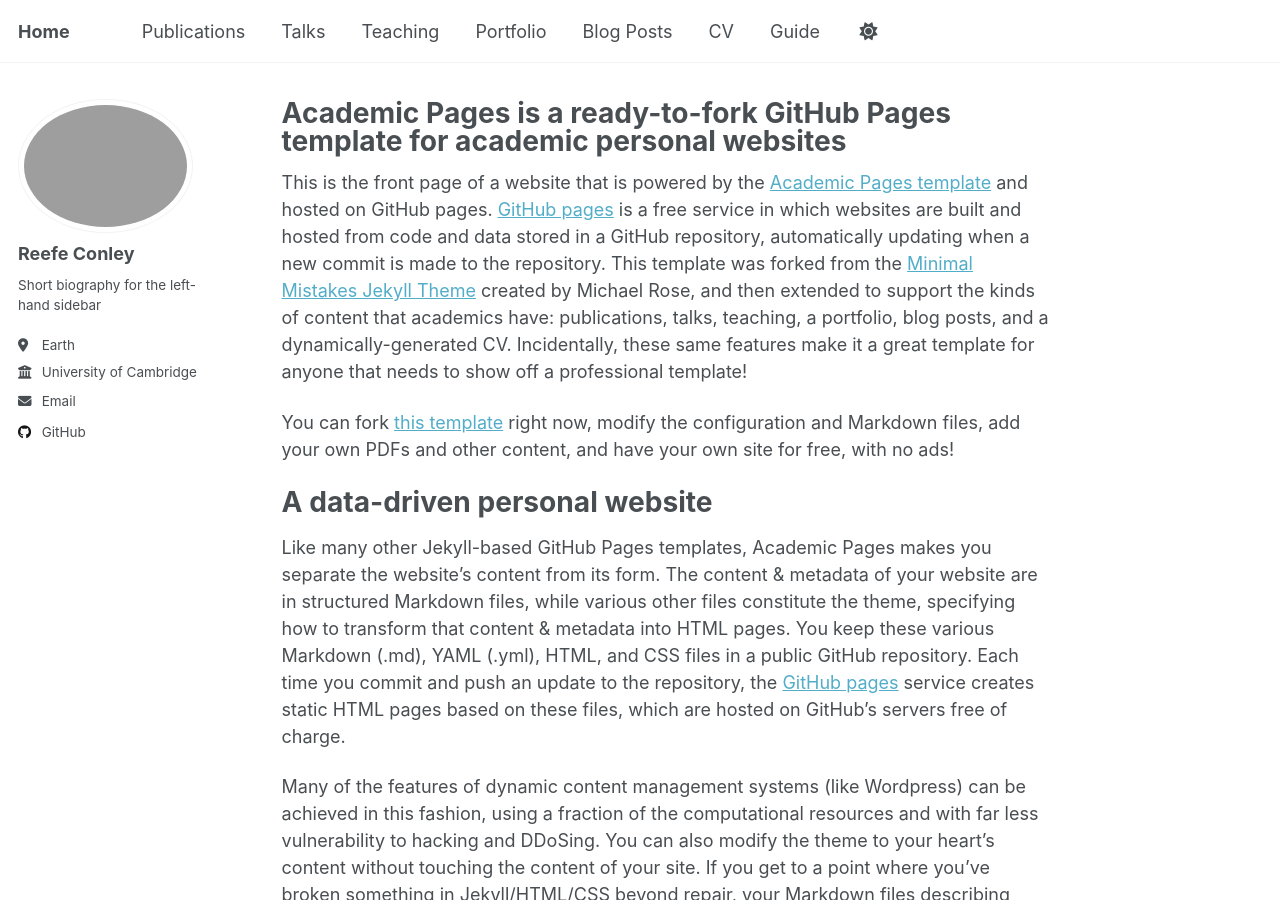
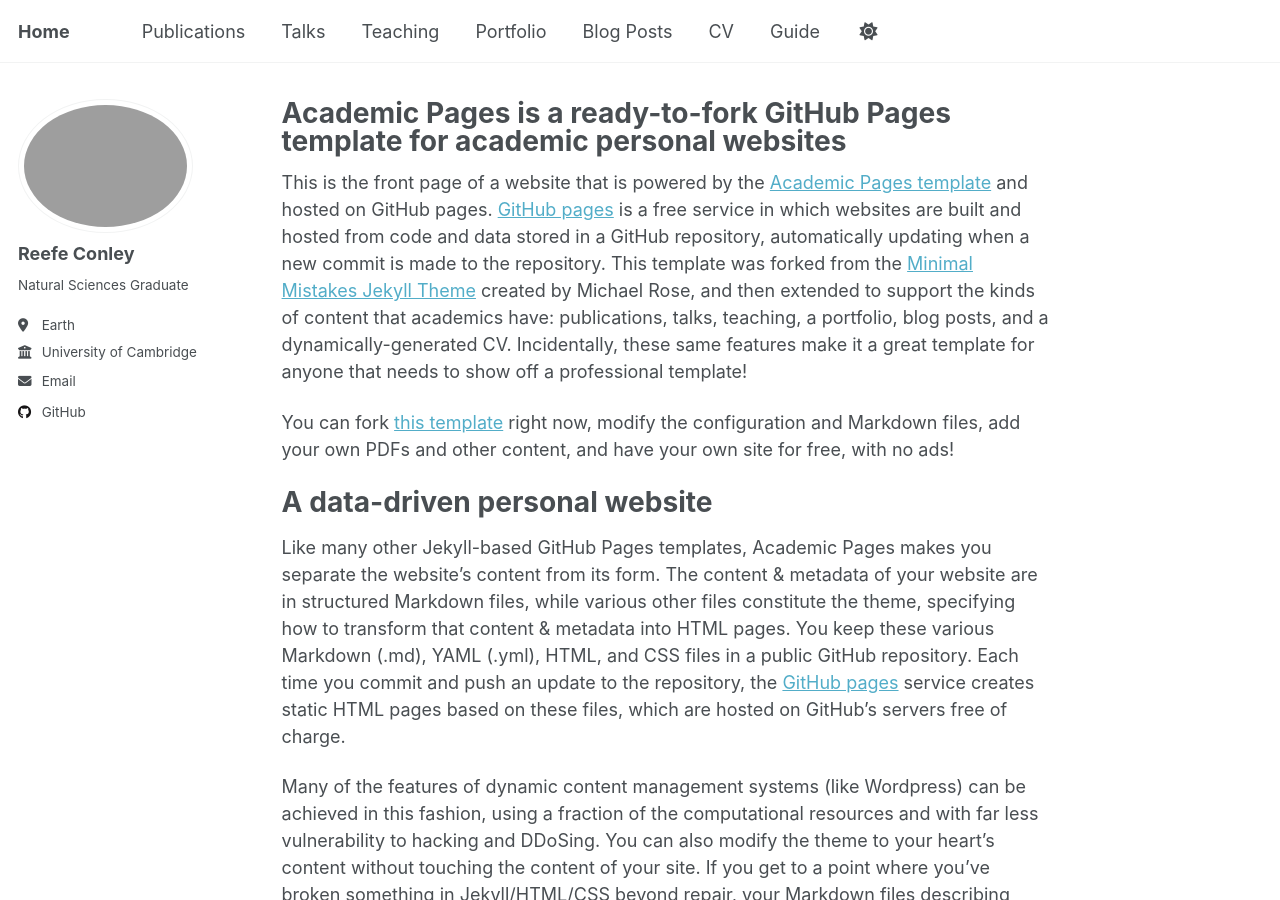
Before and after one commit to reefeconley/reefeconley.github.io, a Jekyll site: the page built from _pages/about.md, in a window 1280 px wide and 900 px high. Built offline with Jekyll 4.4.1, drawn with Linux system fonts in a browser that asks for light colours; a script that is not in the unit is left out.

Commit message:
Update _config.yml

```diff
--- a/_config.yml
+++ b/_config.yml
@@ -25,7 +25,7 @@ author:
   avatar           : "profile.png"
   name             : "Reefe Conley"
   pronouns         : # example: "she/her"
-  bio              : "Short biography for the left-hand sidebar"
+  bio              : "Natural Sciences Graduate"
   location         : "Earth"
   employer         : "University of Cambridge"
   uri              : # URL
```
